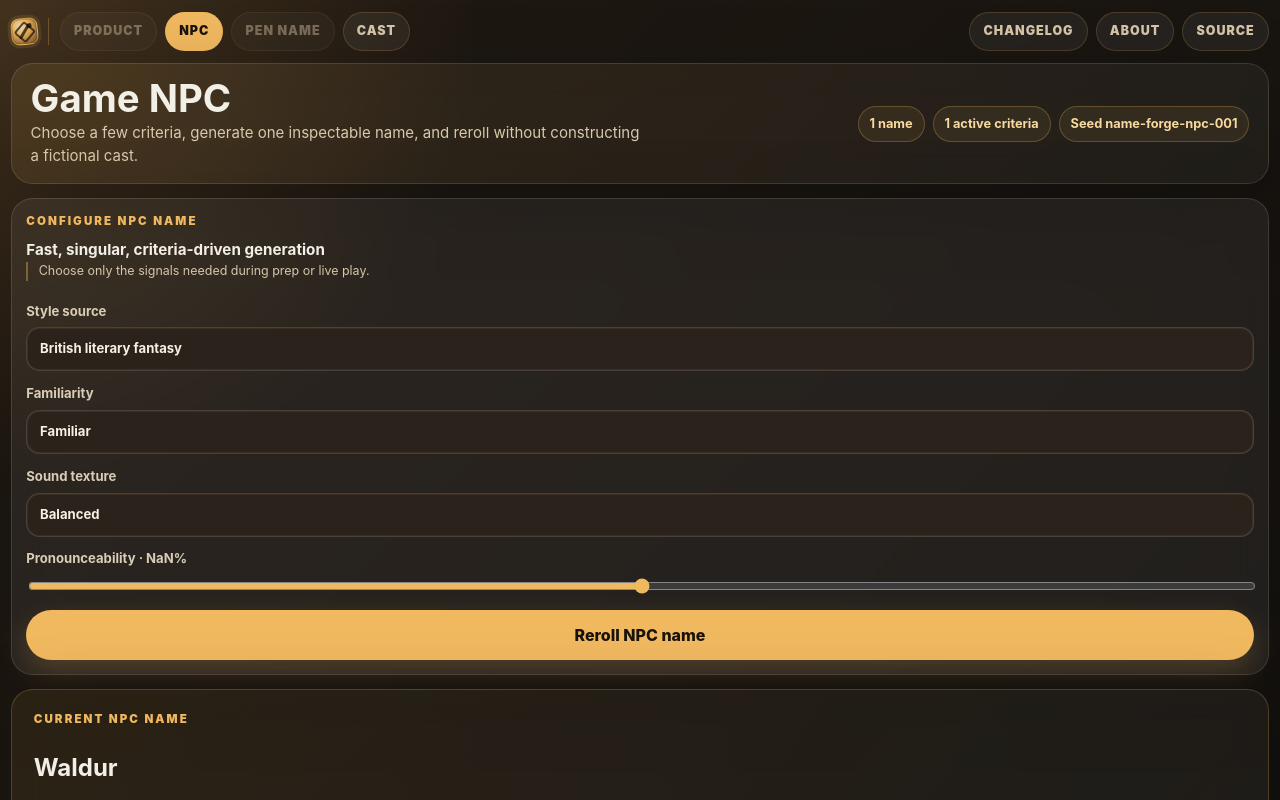
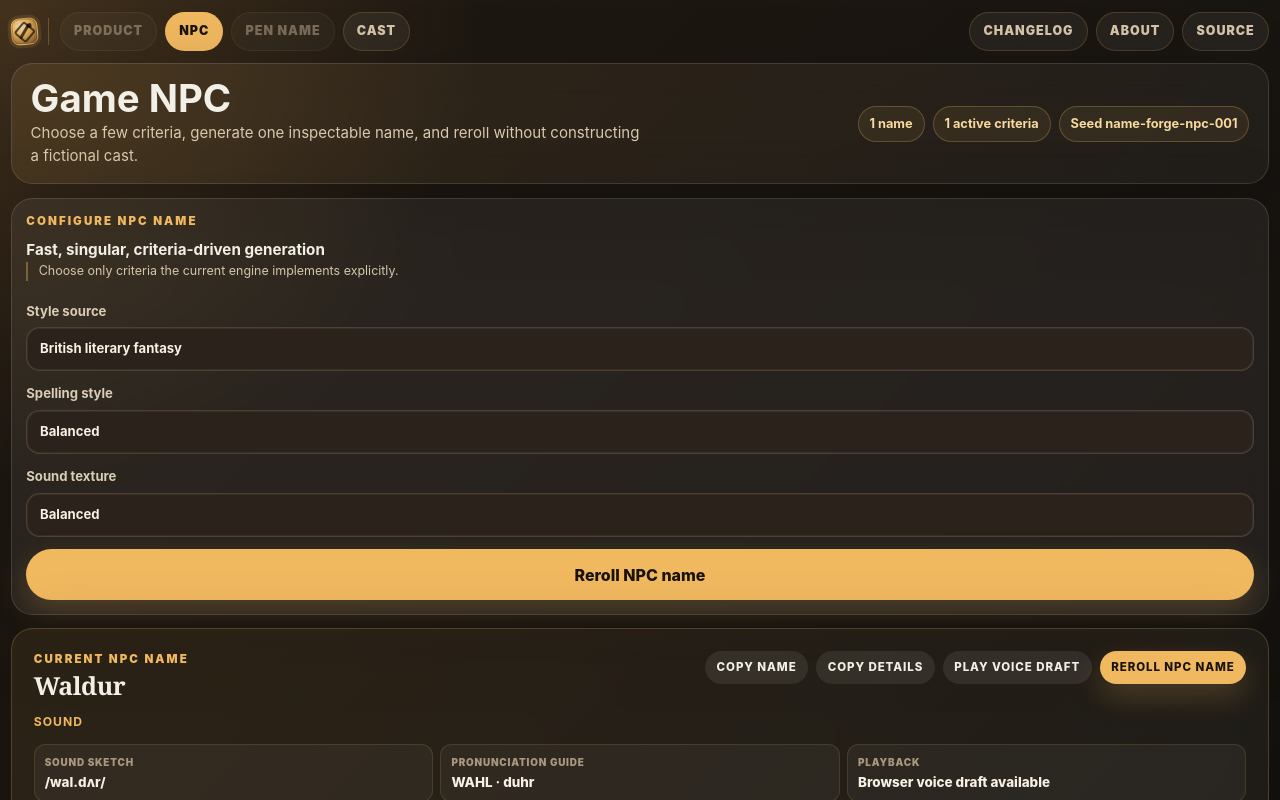
Before and after one commit to jaahay/name-forge, a React (Vite) app: page / in a window 1280 px wide. Both pictures are taken after a click on the button "NPC". Shown: the top 800 px of the page. Built offline with nearby package versions, Linux system fonts and the light colour scheme.

Commit message:
Use shared artifact inspector in Game NPC mode

```diff
--- a/src/ui/GameNpcView.tsx
+++ b/src/ui/GameNpcView.tsx
@@ -1,9 +1,9 @@
 import { useState, type FormEvent } from 'react';
 import { generateNameResponse } from '../engine/nameResponse';
-import type { NameArtifact } from '../engine/nameArtifact';
 import type { NameResponse } from '../engine/nameRequest';
 import type { StylePackSummary } from '../engine/types';
-import { compileGameNpcStyleInput, defaultGameNpcStyleInput, type GameNpcFamiliarity, type GameNpcStyleInput, type GameNpcTexture } from './gameNpc';
+import { compileGameNpcStyleInput, defaultGameNpcStyleInput, type GameNpcSpellingStyle, type GameNpcStyleInput, type GameNpcTexture } from './gameNpc';
+import { NameArtifactInspector } from './NameArtifactInspector';
 import type { NamingModePresentation } from './modes';
 
 interface GameNpcViewProps {
@@ -15,7 +15,7 @@ function createRandomSeed(): string {
   return `name-forge-npc-${Math.random().toString(36).slice(2, 10)}`;
 }
 
-function generateNpc(input: GameNpcStyleInput, stylePackId: string, seed: string): NameResponse {
+export function generateGameNpcResponse(input: GameNpcStyleInput, stylePackId: string, seed: string): NameResponse {
   return generateNameResponse({
     version: 1,
     mode: 'game-npc',
@@ -24,49 +24,11 @@ function generateNpc(input: GameNpcStyleInput, stylePackId: string, seed: string
   }, { stylePackId });
 }
 
-function copyText(value: string) {
-  void navigator.clipboard?.writeText(value);
-}
-
-function scoreLabel(value: number): string {
-  return `${Math.round(value * 100)}%`;
-}
-
-function ArtifactDetails({ artifact }: { readonly artifact: NameArtifact }) {
-  const spellingCandidates = artifact.spellingCandidates ?? [];
-  const readabilityDiagnostics = artifact.readabilityDiagnostics ?? [];
-  const variants = artifact.variants ?? [];
-
-  return (
-    <section className="panel artifact-detail-block" aria-label="NPC name details">
-      <div className="selected-name-actions" aria-label={`${artifact.displayText} actions`}>
-        <button type="button" className="secondary" onClick={() => copyText(artifact.displayText)}>Copy name</button>
-        <button type="button" className="secondary" onClick={() => copyText([
-          artifact.displayText,
-          artifact.sound ? `Sound sketch: ${artifact.sound.transcription}` : undefined,
-          artifact.spelling ? `Selected spelling: ${artifact.spelling.text}` : undefined,
-        ].filter(Boolean).join('\n'))}>Copy details</button>
-      </div>
-
-      <dl className="artifact-fact-list">
-        {artifact.sound ? <><dt>Sound</dt><dd>{artifact.sound.transcription}</dd></> : null}
-        {artifact.spelling ? <><dt>Selected spelling</dt><dd>{artifact.spelling.text} · rank {artifact.spelling.rank}</dd></> : null}
-        <dt>Spelling candidates</dt>
-        <dd>{spellingCandidates.length > 0 ? spellingCandidates.map((candidate) => candidate.text).join(', ') : 'None retained'}</dd>
-        <dt>Readability</dt>
-        <dd>{readabilityDiagnostics.length > 0 ? readabilityDiagnostics.map((diagnostic) => diagnostic.label).join(', ') : 'No read notes'}</dd>
-        <dt>Variants</dt>
-        <dd>{variants.length > 0 ? variants.map((variant) => variant.value).join(', ') : 'No variants'}</dd>
-      </dl>
-    </section>
-  );
-}
-
 export function GameNpcView({ mode, stylePacks }: GameNpcViewProps) {
   const defaultStylePackId = stylePacks[0]?.id ?? 'british-literary-fantasy';
   const [input, setInput] = useState<GameNpcStyleInput>(defaultGameNpcStyleInput);
   const [stylePackId, setStylePackId] = useState(defaultStylePackId);
-  const [response, setResponse] = useState(() => generateNpc(defaultGameNpcStyleInput, defaultStylePackId, 'name-forge-npc-001'));
+  const [response, setResponse] = useState(() => generateGameNpcResponse(defaultGameNpcStyleInput, defaultStylePackId, 'name-forge-npc-001'));
   const artifact = response.names[0];
   const criteria = compileGameNpcStyleInput(input);
 
@@ -76,7 +38,7 @@ export function GameNpcView({ mode, stylePacks }: GameNpcViewProps) {
 
   function generate(event?: FormEvent<HTMLFormElement>) {
     event?.preventDefault();
-    setResponse(generateNpc(input, stylePackId, createRandomSeed()));
+    setResponse(generateGameNpcResponse(input, stylePackId, createRandomSeed()));
   }
 
   return (
@@ -98,7 +60,7 @@ export function GameNpcView({ mode, stylePacks }: GameNpcViewProps) {
           <div className="configure-summary-copy">
             <p className="eyebrow">Configure NPC name</p>
             <strong>Fast, singular, criteria-driven generation</strong>
-            <p className="section-note">Choose only the signals needed during prep or live play.</p>
+            <p className="section-note">Choose only criteria the current engine implements explicitly.</p>
           </div>
 
           <label>
@@ -109,11 +71,11 @@ export function GameNpcView({ mode, stylePacks }: GameNpcViewProps) {
           </label>
 
           <label>
-            Familiarity
-            <select value={input.familiarity} onChange={(event) => updateInput('familiarity', event.target.value as GameNpcFamiliarity)}>
-              <option value="familiar">Familiar</option>
+            Spelling style
+            <select value={input.spellingStyle} onChange={(event) => updateInput('spellingStyle', event.target.value as GameNpcSpellingStyle)}>
+              <option value="plain">Plain</option>
               <option value="balanced">Balanced</option>
-              <option value="strange">Strange</option>
+              <option value="distinctive">Distinctive</option>
             </select>
           </label>
 
@@ -127,22 +89,17 @@ export function GameNpcView({ mode, stylePacks }: GameNpcViewProps) {
             </select>
           </label>
 
-          <label>
-            Pronounceability · {scoreLabel(input.pronounceability)}
-            <input type="range" min="0" max="1" step="0.01" value={input.pronounceability} onChange={(event) => updateInput('pronounceability', Number(event.target.value))} />
-          </label>
-
           <button type="submit" className="primary">{mode.generateLabel}</button>
         </form>
 
         <section className="output" aria-live="polite">
-          <section className="panel selected-name-panel">
-            <p className="eyebrow">Current NPC name</p>
-            <h2>{artifact?.displayText ?? 'No name generated'}</h2>
-            <p className="section-note">Reroll keeps the configured criteria and resolves a fresh seed.</p>
-            <button type="button" className="primary" onClick={() => generate()}>{mode.generateLabel}</button>
-          </section>
-          {artifact ? <ArtifactDetails artifact={artifact} /> : null}
+          {artifact ? (
+            <NameArtifactInspector
+              artifact={artifact}
+              eyebrow={mode.outputHeading}
+              extraActions={<button type="button" className="primary" onClick={() => generate()}>{mode.generateLabel}</button>}
+            />
+          ) : <div className="empty-state panel">Generate an NPC name.</div>}
         </section>
       </section>
     </>
```
